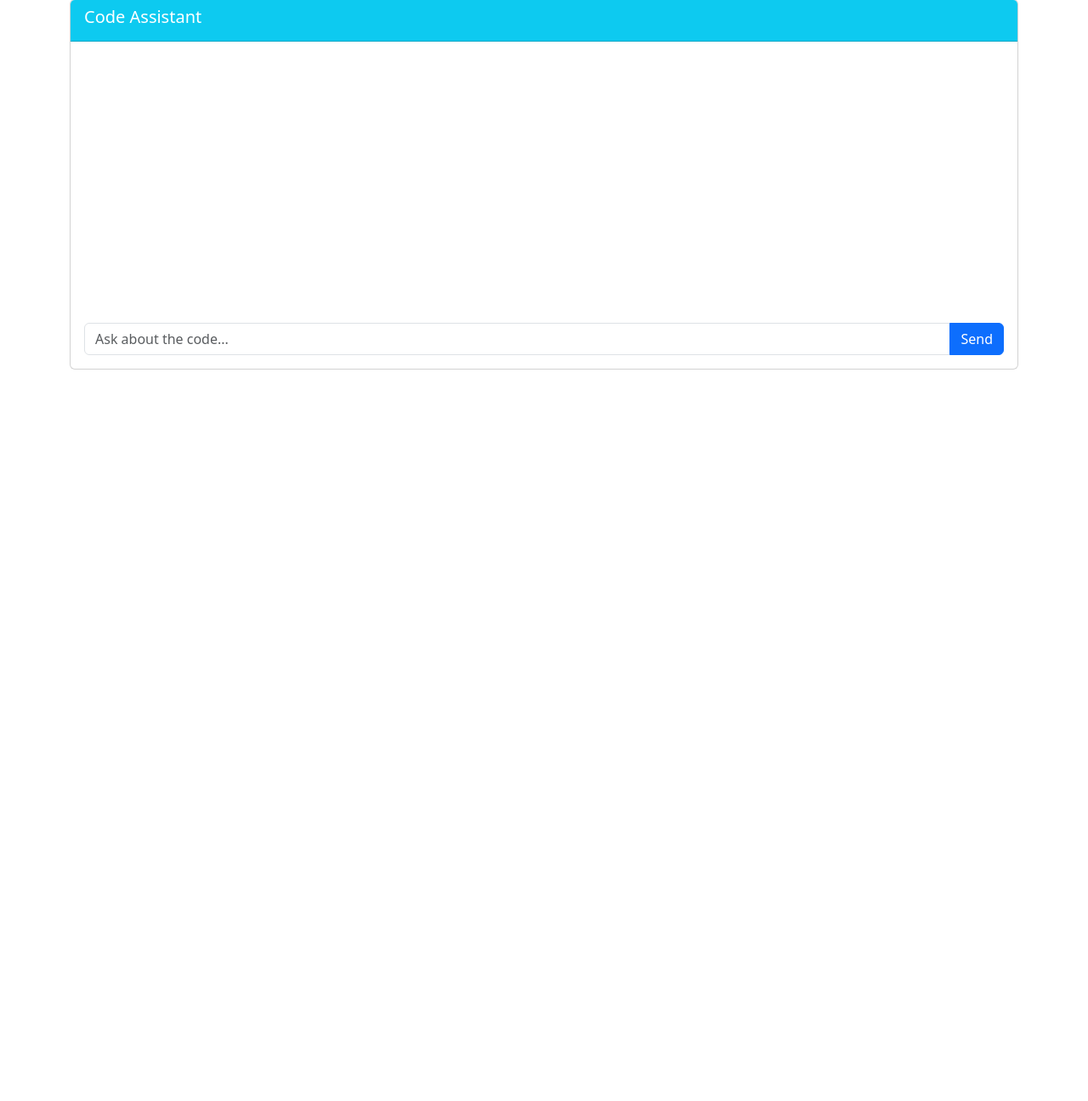
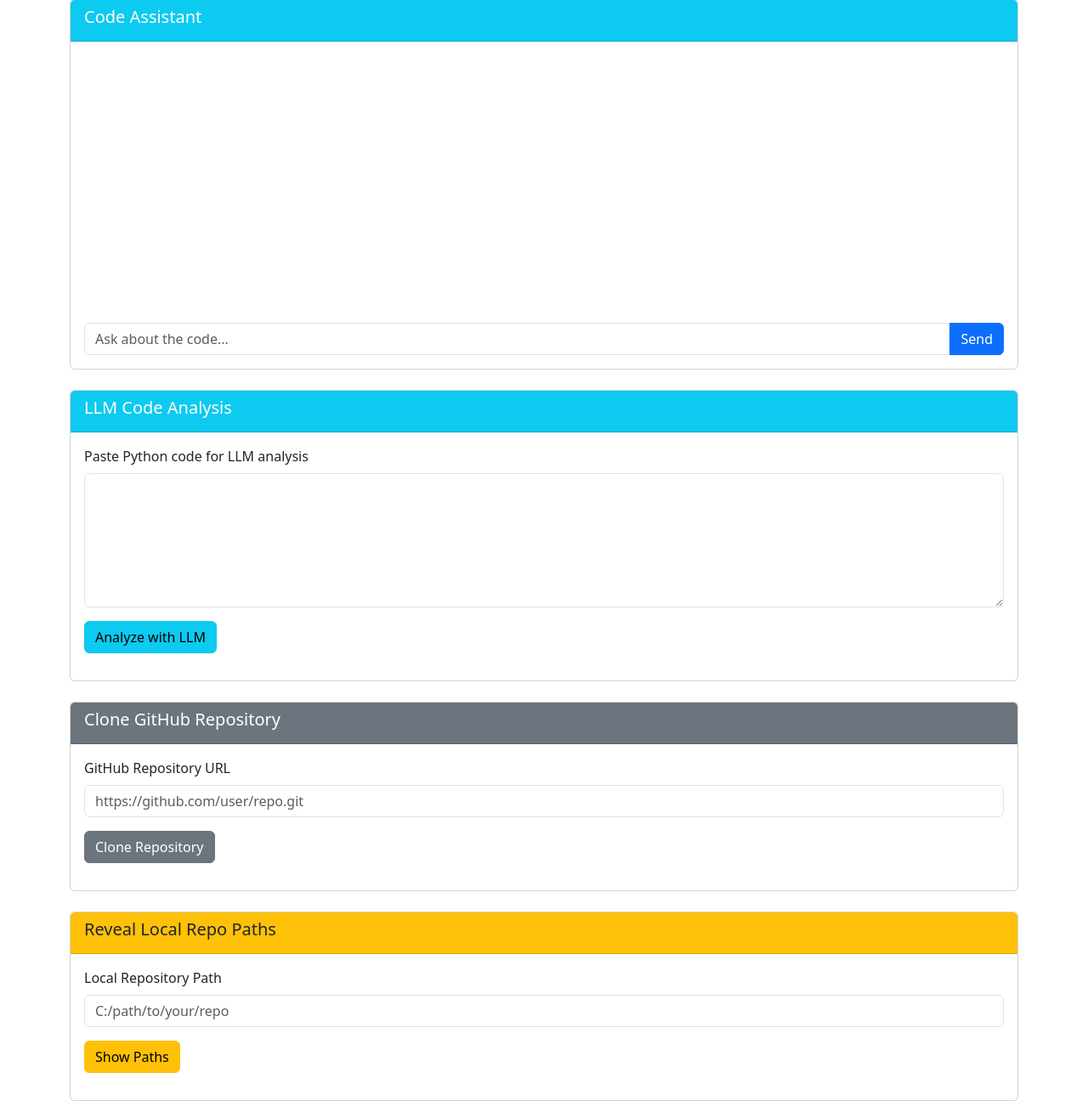
Before and after one commit to kaunghtut24/CodeAnalysis, a Flask app: template templates/index.html in a window 1280 px wide. Shown: the part 488-1784 px from the top of the page at 85% size. Before the commit the page ends 923 px from the top, so only its background shows below. Run offline with Flask 3, Linux system fonts and the light colour scheme; the template is opened without the code that fills it, so the values that code supplies are empty.

```diff
--- /dev/null
+++ b/path_scripts.py
@@ -0,0 +1,4 @@
+import os
+for root, dirs, files in os.walk("."):
+    for name in dirs + files:
+        print(os.path.join(root, name))
--- a/static/js/app.js
+++ b/static/js/app.js
@@ -1,4 +1,3 @@
-
 document.getElementById('analysisForm').addEventListener('submit', async (e) => {
     e.preventDefault();
 
@@ -260,8 +259,9 @@ async function handleFileUpload(e) {
         });
         const results = await response.json();
         displayFileAnalysis(results);
-    } catch (error) {
-        console.error('File analysis error:', error);
+    }
+    catch (error) {
+        console.error('File upload failed:', error);
     }
 }
 
@@ -275,3 +275,72 @@ function displayFileAnalysis(results) {
         </div>
     `).join('');
 }
+
+document.getElementById('llmForm').addEventListener('submit', async (e) => {
+    e.preventDefault();
+    const code = document.getElementById('llmCode').value;
+    const resultDiv = document.getElementById('llmResult');
+    resultDiv.innerHTML = '<div class="spinner-border" role="status"><span class="visually-hidden">Loading...</span></div>';
+    try {
+        const response = await fetch('/api/llm-analyze', {
+            method: 'POST',
+            headers: { 'Content-Type': 'application/json' },
+            body: JSON.stringify({ code })
+        });
+        const data = await response.json();
+        if (data.analysis) {
+            resultDiv.innerHTML = `<div class='alert alert-info'><pre>${data.analysis}</pre></div>`;
+        } else {
+            resultDiv.innerHTML = `<div class='alert alert-danger'>No analysis returned.</div>`;
+        }
+    } catch (error) {
+        resultDiv.innerHTML = `<div class='alert alert-danger'>Error: ${error.message}</div>`;
+    }
+});
+
+document.getElementById('cloneForm').addEventListener('submit', async (e) => {
+    e.preventDefault();
+    const gitUrl = document.getElementById('gitUrl').value.trim();
+    const cloneResult = document.getElementById('cloneResult');
+    const repoPaths = document.getElementById('repoPaths');
+    cloneResult.innerHTML = '<div class="spinner-border" role="status"><span class="visually-hidden">Cloning...</span></div>';
+    repoPaths.innerHTML = '';
+    try {
+        const response = await fetch('/api/clone', {
+            method: 'POST',
+            headers: { 'Content-Type': 'application/json' },
+            body: JSON.stringify({ url: gitUrl })
+        });
+        const data = await response.json();
+        if (data.success && data.paths) {
+            cloneResult.innerHTML = `<div class='alert alert-success'>Repository cloned successfully!</div>`;
+            repoPaths.innerHTML = `<h6>Available Paths:</h6><ul>${data.paths.map(p => `<li>${p}</li>`).join('')}</ul>`;
+        } else {
+            cloneResult.innerHTML = `<div class='alert alert-danger'>${data.error || 'Failed to clone repository.'}</div>`;
+        }
+    } catch (error) {
+        cloneResult.innerHTML = `<div class='alert alert-danger'>Error: ${error.message}</div>`;
+    }
+});
+
+document.getElementById('revealPathsForm').addEventListener('submit', async (e) => {
+    e.preventDefault();
+    const localRepoPath = document.getElementById('localRepoPath').value.trim();
+    const resultDiv = document.getElementById('revealPathsResult');
+    resultDiv.innerHTML = '<div class="spinner-border" role="status"><span class="visually-hidden">Loading...</span></div>';
+    try {
+        const response = await fetch('/api/list-paths', {
+            method: 'POST',
+            headers: { 'Content-Type': 'application/json' },
+            body: JSON.stringify({ path: localRepoPath })
+        });
+        const data = await response.json();
+        if (data.success && data.paths) {
+            resultDiv.innerHTML = `<h6>Available Paths:</h6><ul>${data.paths.map(p => `<li>${p}</li>`).join('')}</ul>`;
+        } else {
+            resultDiv.innerHTML = `<div class='alert alert-danger'>${data.error || 'No paths found.'}</div>`;
+        }
+    } catch (error) {
+        resultDiv.innerHTML = `<div class='alert alert-danger'>Error: ${error.message}</div>`;
+    }
+});
--- a/templates/index.html
+++ b/templates/index.html
@@ -1,4 +1,3 @@
-
 <!DOCTYPE html>
 <html lang="en">
 <head>
@@ -53,6 +52,58 @@
                 </div>
             </div>
         </div>
+
+        <!-- LLM Code Analysis Panel -->
+        <div class="card mt-4">
+            <div class="card-header bg-info text-white">
+                <h5>LLM Code Analysis</h5>
+            </div>
+            <div class="card-body">
+                <form id="llmForm">
+                    <div class="mb-3">
+                        <label for="llmCode" class="form-label">Paste Python code for LLM analysis</label>
+                        <textarea id="llmCode" class="form-control" rows="6" required></textarea>
+                    </div>
+                    <button type="submit" class="btn btn-info">Analyze with LLM</button>
+                </form>
+                <div id="llmResult" class="mt-3"></div>
+            </div>
+        </div>
+
+        <!-- GitHub Clone Panel -->
+        <div class="card mt-4">
+            <div class="card-header bg-secondary text-white">
+                <h5>Clone GitHub Repository</h5>
+            </div>
+            <div class="card-body">
+                <form id="cloneForm">
+                    <div class="mb-3">
+                        <label for="gitUrl" class="form-label">GitHub Repository URL</label>
+                        <input type="text" class="form-control" id="gitUrl" placeholder="https://github.com/user/repo.git" required>
+                    </div>
+                    <button type="submit" class="btn btn-secondary">Clone Repository</button>
+                </form>
+                <div id="cloneResult" class="mt-3"></div>
+                <div id="repoPaths" class="mt-3"></div>
+            </div>
+        </div>
+
+        <!-- Reveal Paths Panel -->
+        <div class="card mt-4">
+            <div class="card-header bg-warning text-dark">
+                <h5>Reveal Local Repo Paths</h5>
+            </div>
+            <div class="card-body">
+                <form id="revealPathsForm">
+                    <div class="mb-3">
+                        <label for="localRepoPath" class="form-label">Local Repository Path</label>
+                        <input type="text" class="form-control" id="localRepoPath" placeholder="C:/path/to/your/repo" required>
+                    </div>
+                    <button type="submit" class="btn btn-warning">Show Paths</button>
+                </form>
+                <div id="revealPathsResult" class="mt-3"></div>
+            </div>
+        </div>
     </div>
     <script src="https://cdn.jsdelivr.net/npm/bootstrap@5.3.0/dist/js/bootstrap.bundle.min.js"></script>
     <script src="/static/js/app.js"></script>
```
Also changed, not shown: api_routes.py (+55 -5 lines).
